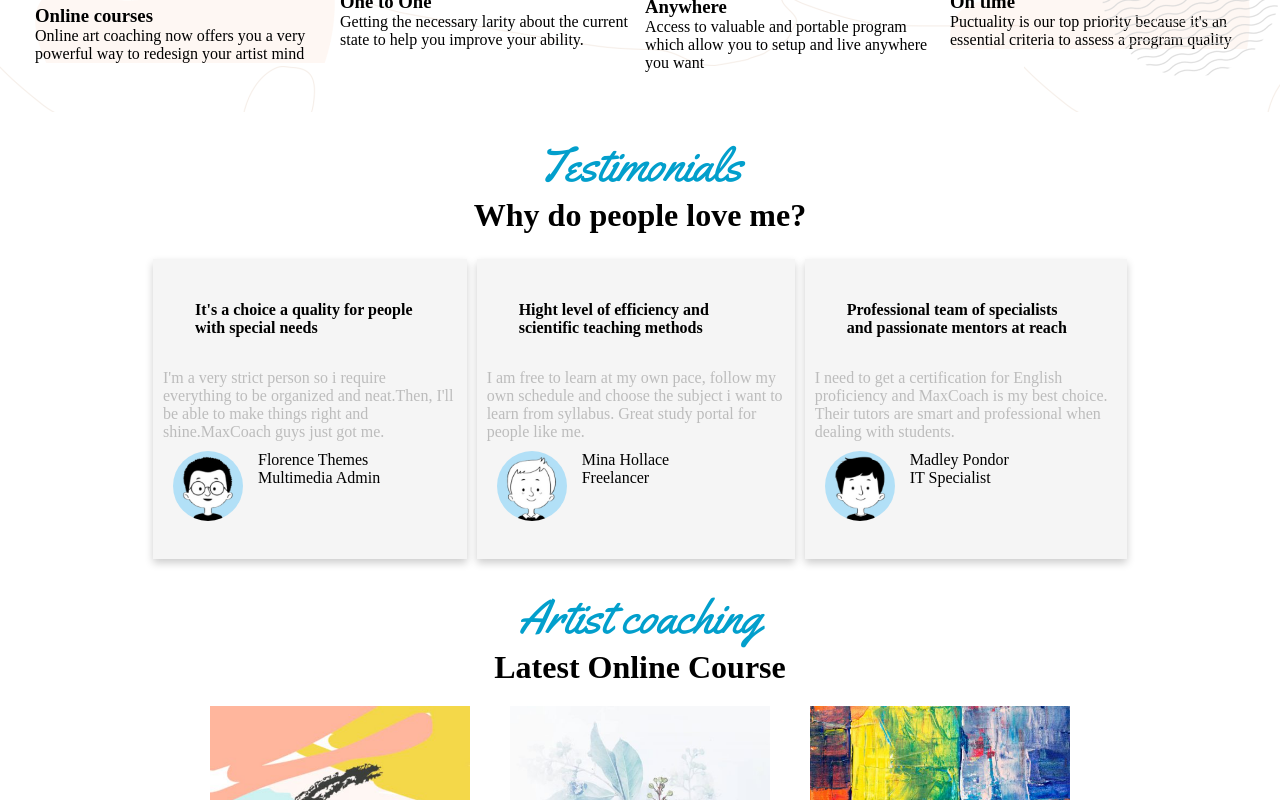
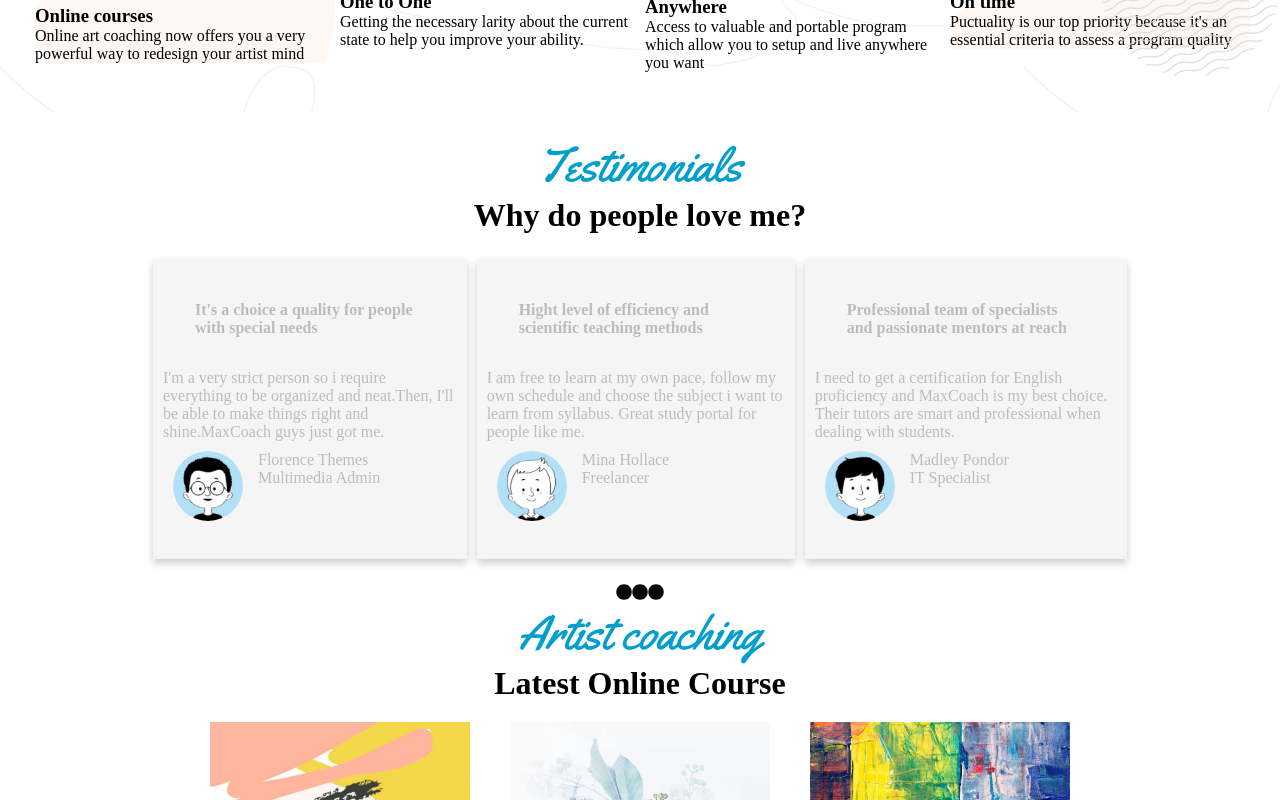
Before and after one commit to bizon-dot/proj-html-vuejs, a Vue app: page / in a window 1280 px wide. Shown: the part 514-1314 px from the top of the page. Built offline with nearby package versions, Linux system fonts and the light colour scheme.

Commit message:
Sezione testimonials completa

```diff
--- a/src/components/Testimonials.vue
+++ b/src/components/Testimonials.vue
@@ -34,6 +34,12 @@
           </div>
         </li>
       </ul>
+    </div>
+    <div class="box-dots">
+      <i class="fas fa-circle"></i>
+      <i class="fas fa-circle"></i>
+      <i class="fas fa-circle"></i>
+
     </div>
   </div>
 </template>
@@ -80,6 +86,13 @@
 
       .card:hover {
         box-shadow: 0 8px 16px 0 rgba(0, 0, 0, 0.2);
+
+        .text,
+        .title,
+        .author,
+        .job {
+          color: black;
+        }
       }
 
       .title {
@@ -88,7 +101,10 @@
         padding: 2em;
       }
 
-      .text {
+      .text,
+      .title,
+      .author,
+      .job {
         color: $silver;
       }
 
@@ -111,9 +127,10 @@
           }
         }
 
-        .box-info{
+        .box-info {
+
           .author,
-          .job{
+          .job {
             text-transform: capitalize;
           }
         }
@@ -122,6 +139,19 @@
       }
 
 
+
+    }
+
+    .box-dots {
+      display: flex;
+      justify-content: center;
+
+      *> {
+        display: none;
+      }
+
+
+
     }
   }
 </style>
```
